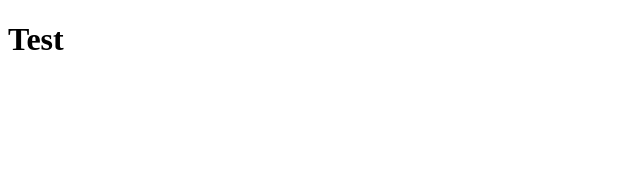
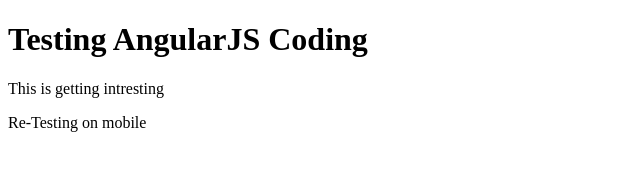
Before and after one commit to devsai/angular-test, a plain HTML site: page site/index.html in a window 1280 px wide. Shown: the whole page, without its empty margins (0-640 px from the left). Drawn offline with Linux system fonts and the light colour scheme.

Commit message:
Second Commit

```diff
--- a/site/index.html
+++ b/site/index.html
@@ -4,6 +4,8 @@
 	<title>Test</title>
 </head>
 <body>
-	<h1>Test</h1>
+	<h1>Testing AngularJS Coding</h1>
+	<p>This is getting intresting</p>
+	<p>Re-Testing on mobile</p>
 </body>
 </html>
```
